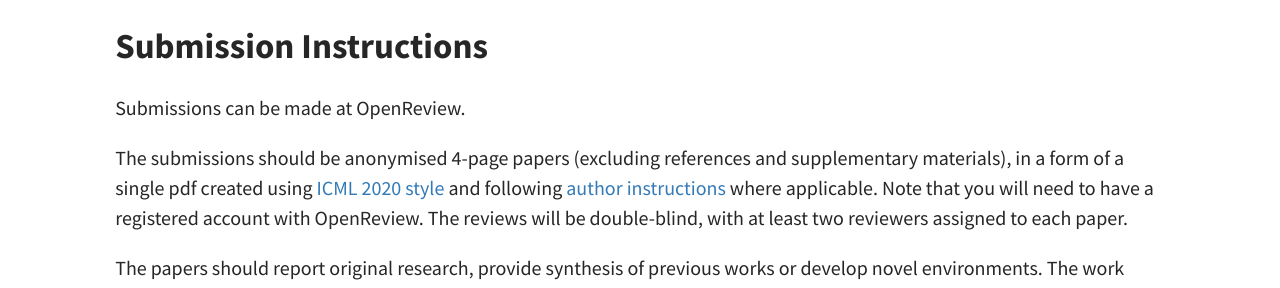
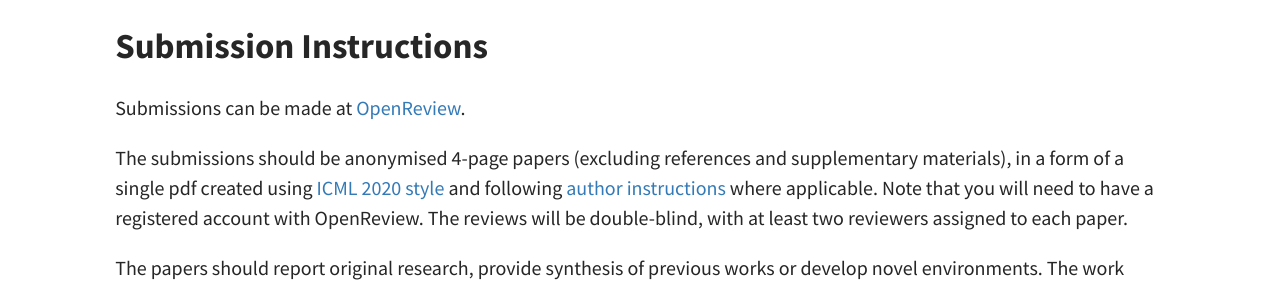
Before and after one commit to LaReL-WS/LaReL-WS.github.io, a Jekyll site: the page built from pages/submission.md, in a window 1280 px wide. Shown: the part 1622-1910 px from the top of the page. Built offline with Jekyll 4.4.1, drawn with Linux system fonts in a browser that asks for light colours.

Commit message:
add openreview link, support for external links (but not used atm)

```diff
--- a/_config.yml
+++ b/_config.yml
@@ -11,6 +11,11 @@ favicon: # assets/favicon.ico                             # Icon displayed in th
 # Header and footer text
 header_text: The 1st Language in Reinforcement Learning Workshop 2020 at ICML 2020
 footer_text: Copyright 2020
+
+# External links
+external:
+  # - title: OpenReview
+  #   url: https://openreview.net/group?id=ICML.cc/2020/Workshop/LaReL
 
 # Blog
 excerpt: true                                           # Or "truncate" (first 250 characters), "false" to disable
--- a/_includes/navbar.html
+++ b/_includes/navbar.html
@@ -37,6 +37,15 @@
             {% endunless %}
             {% assign name_page = page.title | append: name_page %}
         {% endfor %}
+
+        {% for ext in site.external %}
+            <li class="separator"> | </li>
+            <li>
+                <a class="clear" aria-label="{{ ext.title }}" title="{{ ext.title }}" href="{{ ext.url }}">
+                  {{ ext.title }}
+                </a>
+            </li>
+        {% endfor %}
     </ul>
 
 	</nav>
--- a/pages/submission.md
+++ b/pages/submission.md
@@ -41,7 +41,7 @@ All deadlines are specified in [AoE](https://www.timeanddate.com/time/zones/aoe)
 
 ## Submission Instructions
 
-Submissions can be made at OpenReview.
+Submissions can be made at [OpenReview](https://openreview.net/group?id=ICML.cc/2020/Workshop/LaReL).
 
 The submissions should be anonymised 4-page papers (excluding references and supplementary materials), in a form of a single pdf created using [ICML 2020 style](https://media.icml.cc/Conferences/ICML2020/Styles/icml2020_style.zip) and following [author instructions](https://icml.cc/Conferences/2020/StyleAuthorInstructions) where applicable. Note that you will need to have a registered account with OpenReview. The reviews will be double-blind, with at least two reviewers assigned to each paper.
 
```
